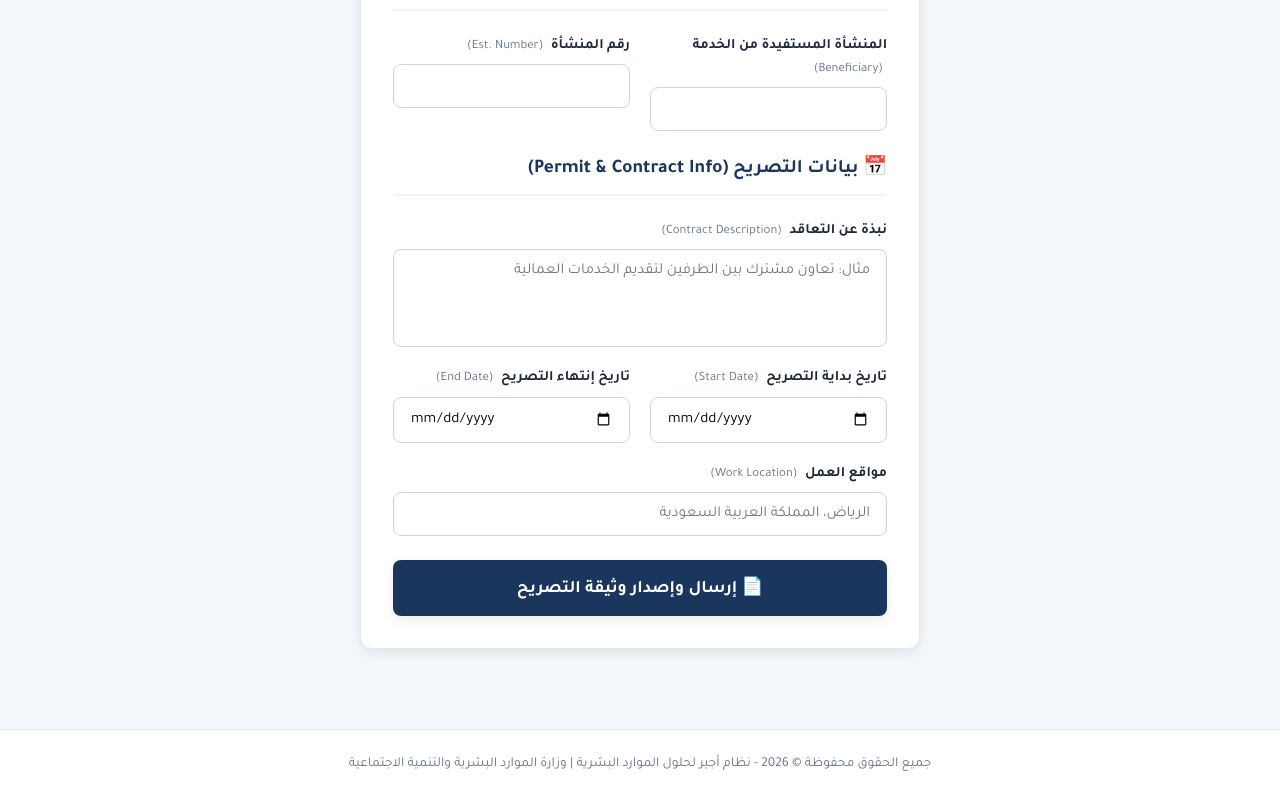
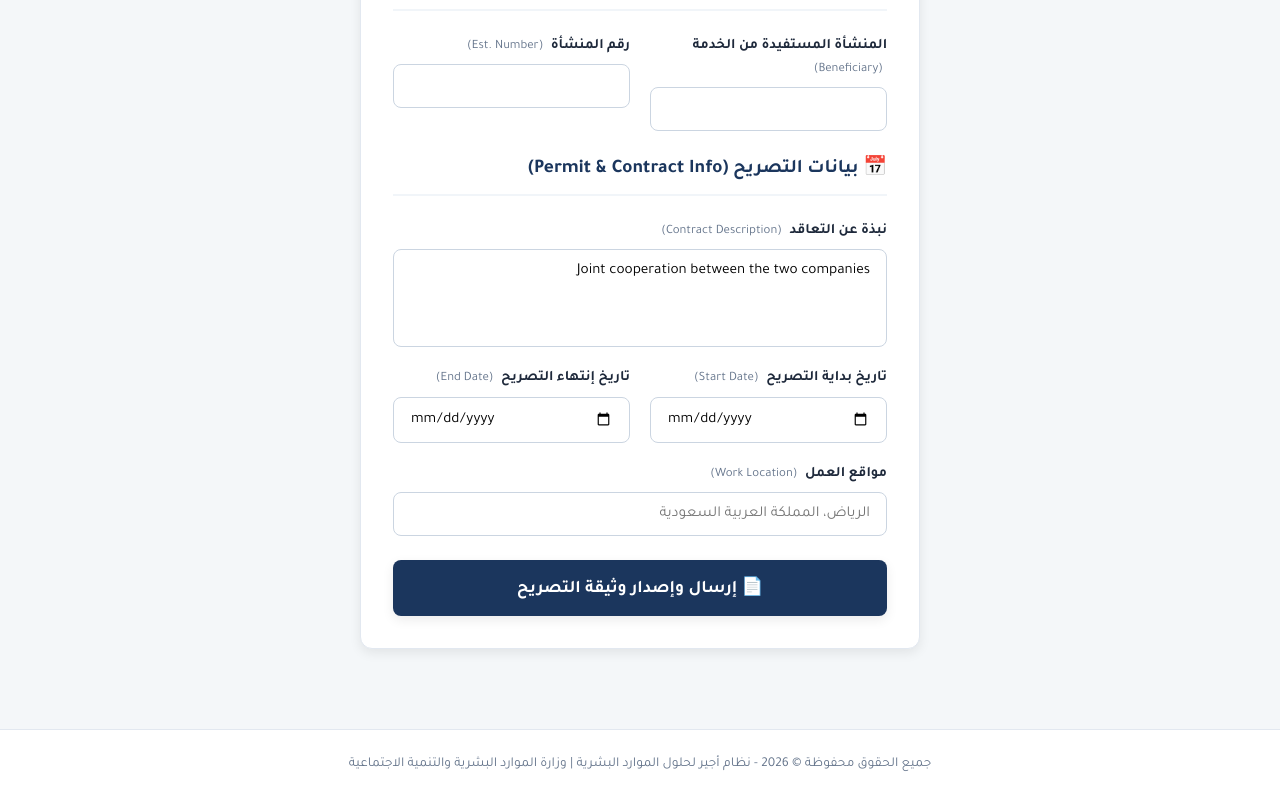
Before and after one commit to tonmoy-dev/ajeer-work-permit-task, a website: page index.html in a window 1280 px wide. Shown: the part 859-1659 px from the top of the page. Drawn offline with Linux system fonts and the light colour scheme.

Commit message:
fix: add default value to contract description textarea placeholder content

```diff
--- a/index.html
+++ b/index.html
@@ -537,7 +537,7 @@
                         <label for="contractDesc" id="lblContractDesc">نبذة عن التعاقد <span>(Contract
                                 Description)</span></label>
                         <textarea id="contractDesc" rows="4" style="resize: none;"
-                            placeholder="e.g. Joint cooperation between the two companies"></textarea>
+                            placeholder="e.g. Joint cooperation between the two companies">Joint cooperation between the two companies</textarea>
                     </div>
                     <div class="form-group">
                         <label for="startDate" id="lblStartDate">تاريخ بداية التصريح <span>(Start Date)</span></label>
```
